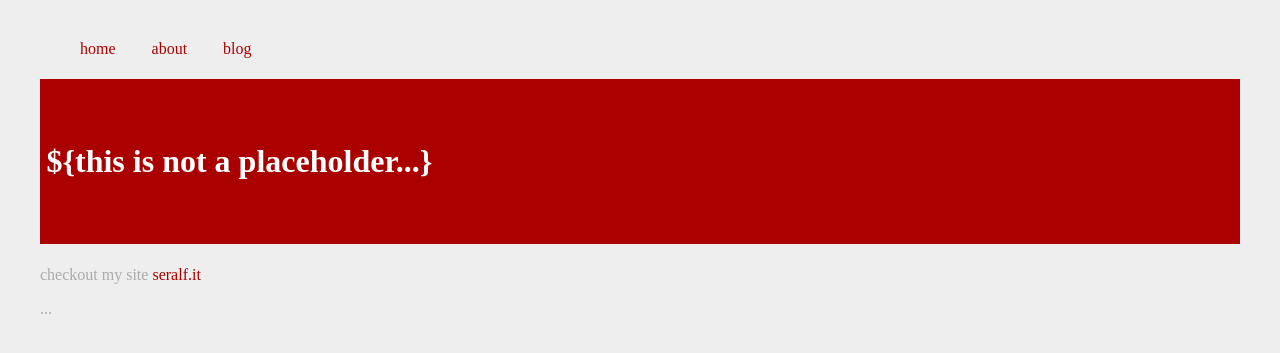
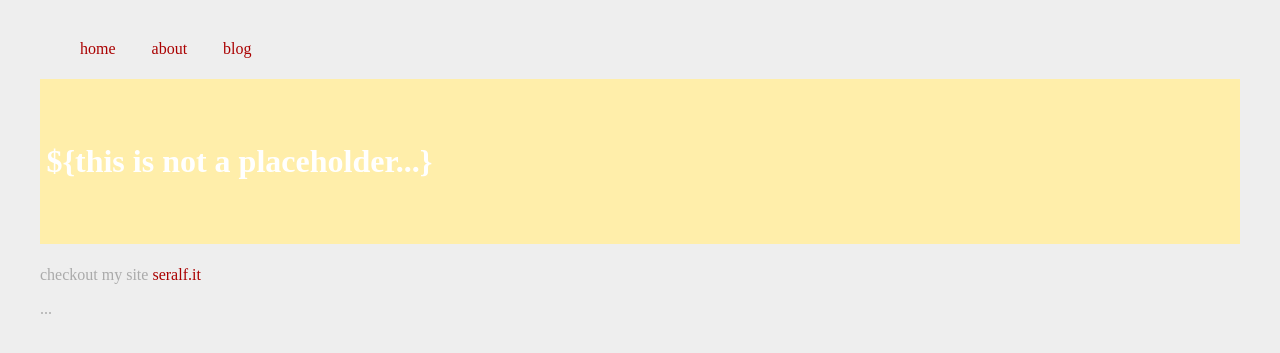
Before and after one commit to seralf/seralf.github.io, a Jekyll site: the page built from index.html, in a window 1280 px wide. Shown: the top 353 px of the page. Built offline with Jekyll 4.4.1, drawn with Linux system fonts in a browser that asks for light colours; some web fonts are replaced.

Commit message:
Update default.html

```diff
--- a/_layouts/default.html
+++ b/_layouts/default.html
@@ -11,7 +11,7 @@
 					font-family: 'Scope One', serif;
 				}
 				h1,h2,h3 {
-					background: #A00;
+					background: #FEA;
 					color: #FFF;
 					padding: 2em 0.2em;
 				}
```
